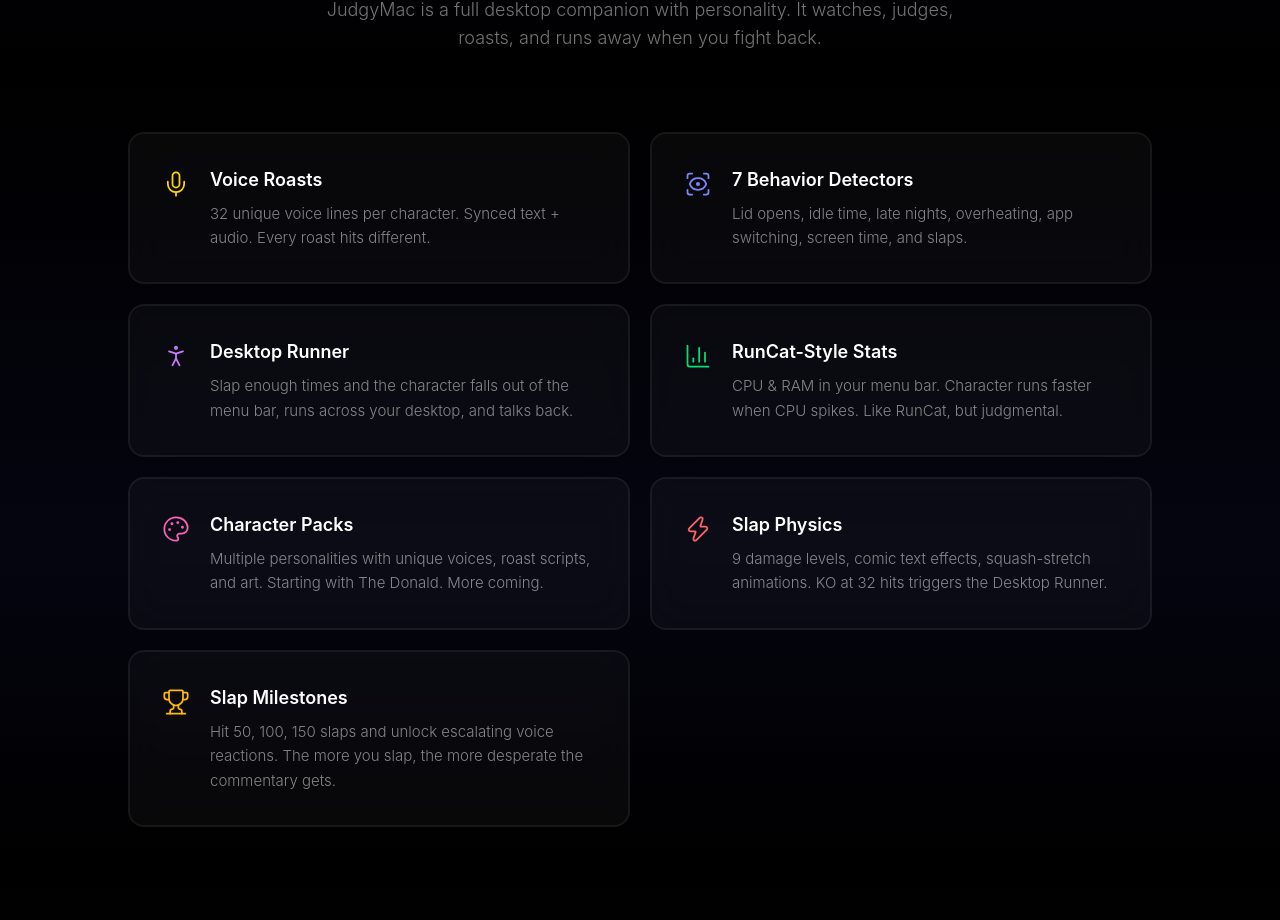
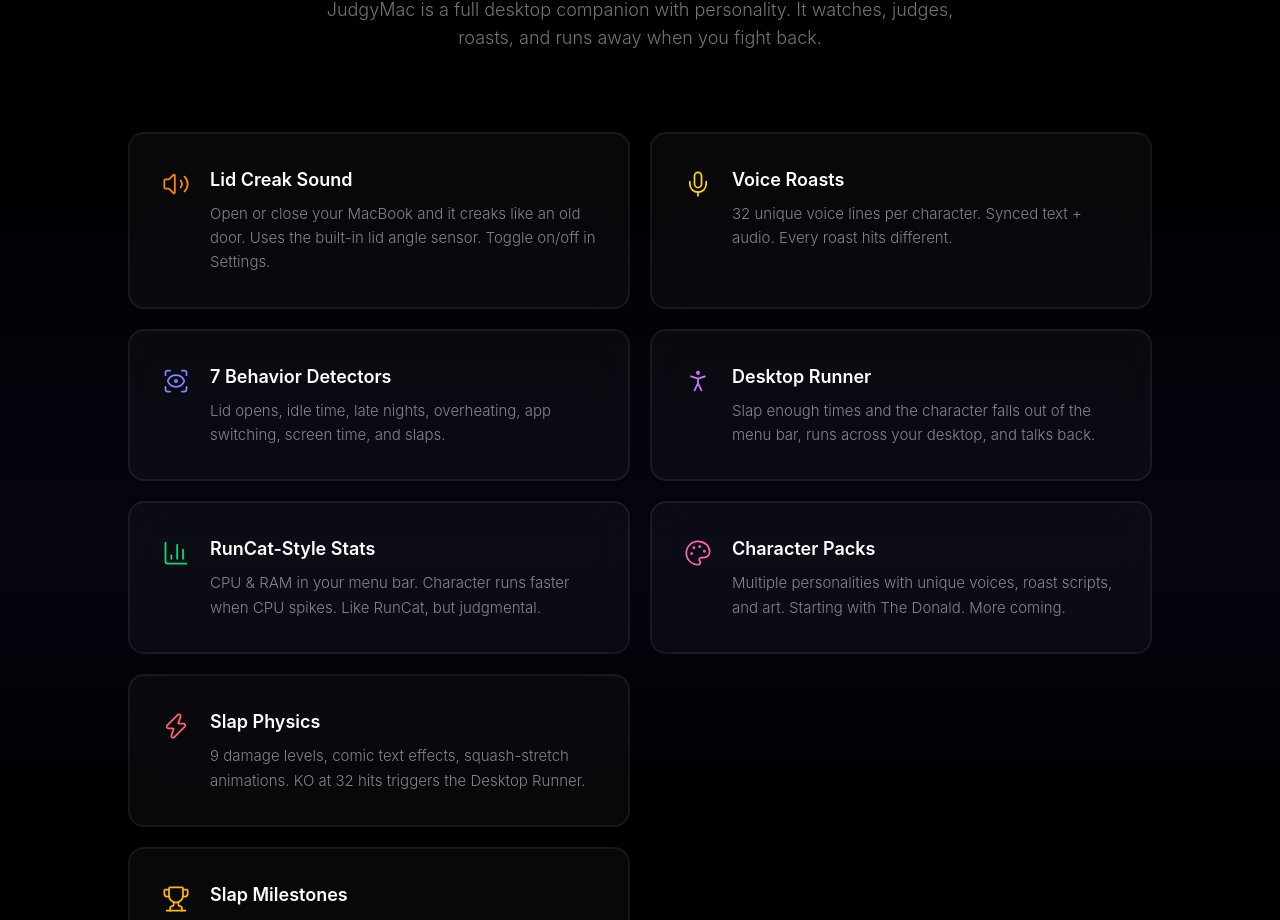
Before and after one commit to tuandev-nv/JudgyMac-landing-page, a Next.js app: page / in a window 1280 px wide. Shown: the part 2333-3253 px from the top of the page. Built offline with nearby package versions, Linux system fonts and the light colour scheme; no server answers.

Commit message:
feat: add Lid Creak Sound to features section

```diff
--- a/app/page.tsx
+++ b/app/page.tsx
@@ -13,6 +13,7 @@
   Play,
   Check,
   ChevronDown,
+  Volume2,
 } from "lucide-react";
 import ScrollReveal from "./components/ScrollReveal";
 import RunningTrump from "./components/RunningTrump";
@@ -170,6 +171,21 @@
           </ScrollReveal>
 
           <div className="grid md:grid-cols-2 gap-5">
+            <div className="group glass-card rounded-2xl p-8 flex gap-5">
+              <Volume2
+                className="w-7 h-7 text-orange-400 flex-shrink-0 mt-1"
+                strokeWidth={1.5}
+              />
+              <div>
+                <h3 className="font-display font-semibold text-lg mb-2">
+                  Lid Creak Sound
+                </h3>
+                <p className="text-white/50 text-[15px] leading-relaxed font-light">
+                  Open or close your MacBook and it creaks like an old door.
+                  Uses the built-in lid angle sensor. Toggle on/off in Settings.
+                </p>
+              </div>
+            </div>
             <div className="group glass-card rounded-2xl p-8 flex gap-5">
               <Mic
                 className="w-7 h-7 text-brand-gold flex-shrink-0 mt-1"
```
